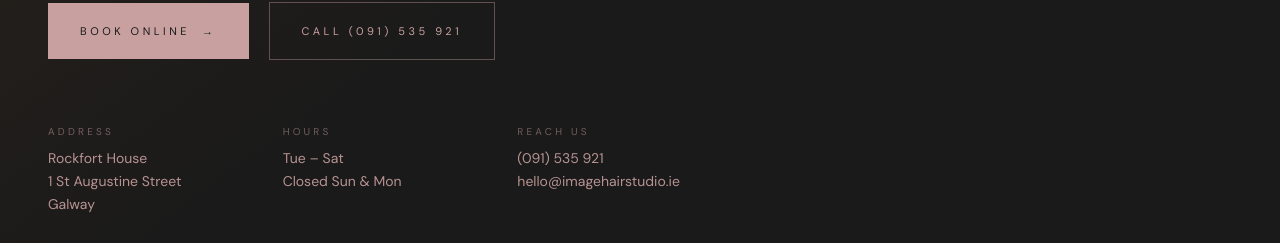
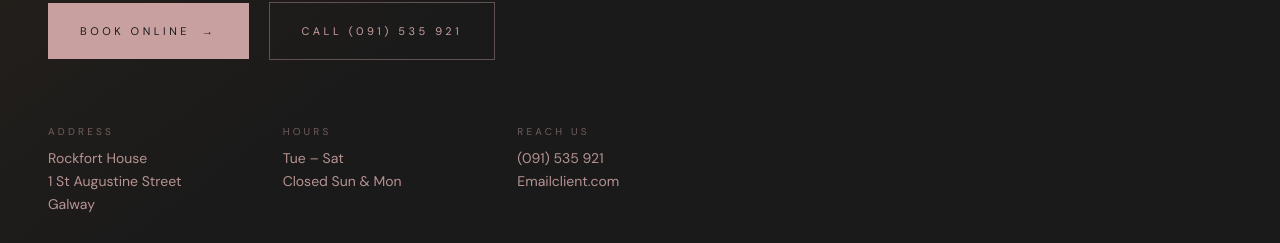
Before and after one commit to zakigaci/Image-hair-salon-, a Next.js app in the folder image-hair-studio-v2/: page / in a window 1280 px wide. Shown: the part 5920-6163 px from the top of the page. Built offline with nearby package versions, Linux system fonts and the light colour scheme.

Commit message:
Update CTASection.tsx

```diff
--- a/image-hair-studio-v2/components/CTASection.tsx
+++ b/image-hair-studio-v2/components/CTASection.tsx
@@ -77,7 +77,7 @@ export default function CTASection() {
               <div className="text-sm text-cream/90 leading-relaxed">
                 (091) 535 921
                 <br />
-                hello@imagehairstudio.ie
+                Emailclient.com
               </div>
             </div>
           </div>
```
